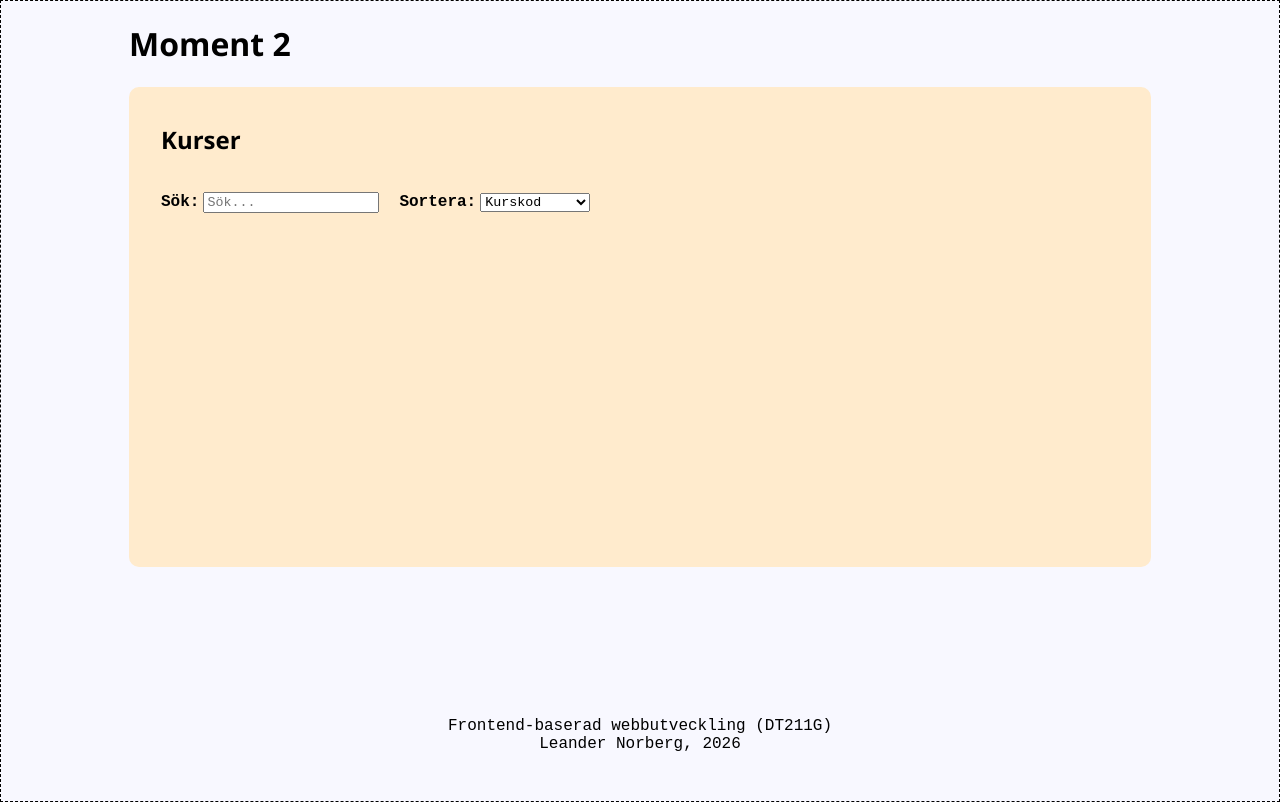
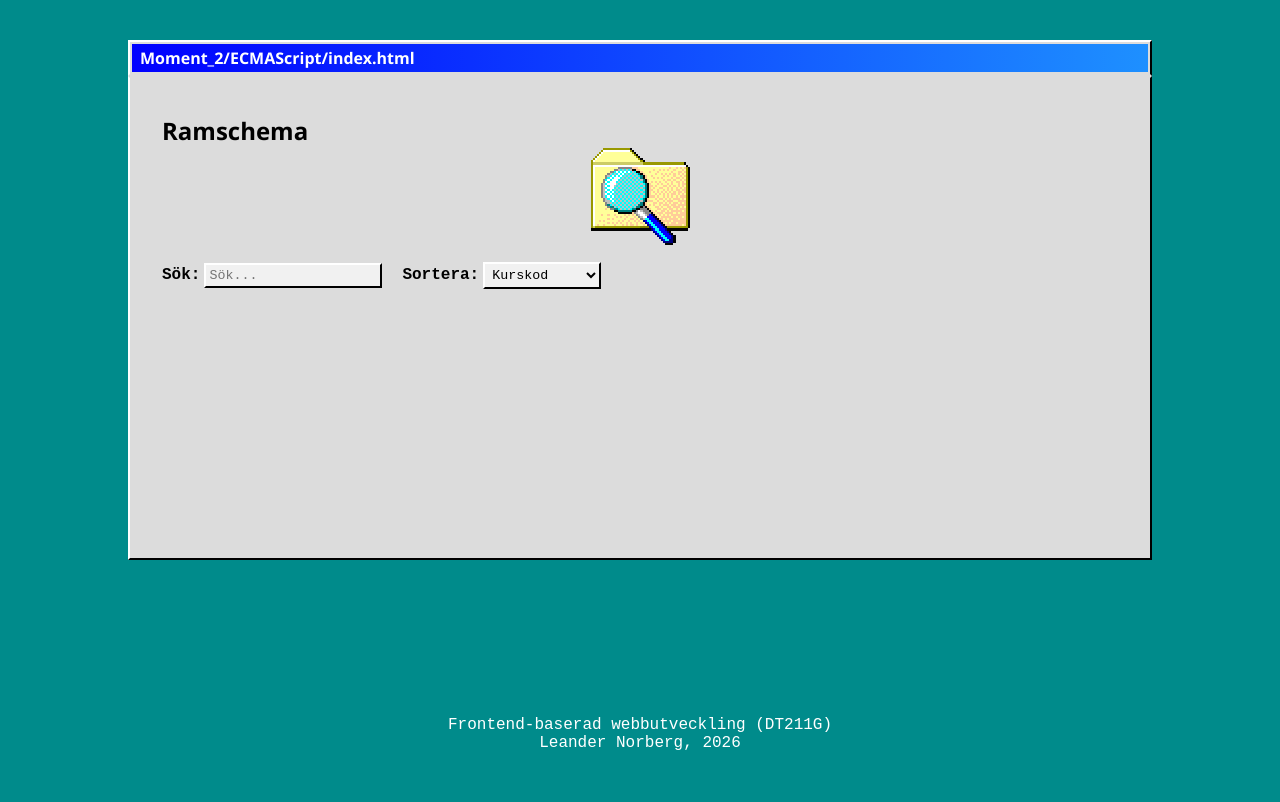
Before and after one commit to Crokuz/DT211G-Moment-2, a website built with Vite: page index.html in a window 1280 px wide. Built offline with nearby package versions, Linux system fonts and the light colour scheme; no server answers.

Commit message:
Aesthetic overhaul, minor edits to structure

```diff
--- a/index.html
+++ b/index.html
@@ -9,11 +9,15 @@
   <body>
     <div class="wrapper">
         <header>
-            <h1>Moment 2</h1>
+            <div id="headerFrame">
+                <h1>Moment_2/ECMAScript/index.html</h1>
+            </div>
         </header>
 
         <main>
-            <h2>Kurser</h2>
+            <h2>Ramschema</h2>
+
+            <img src="public/searchAlt.png" alt="Ikon med förstoringsglas över en mapp">
 
             <section>
                 <label for="search">Sök:</label>
--- a/src/css/style.css
+++ b/src/css/style.css
@@ -1,15 +1,40 @@
 body {
     margin: 0;
     padding: 0;
-    background-color: ghostwhite;
+    background-color: DarkCyan ;
+}
+
+header{
+    border: 2px solid;
+    border-color: white black gainsboro white;
+    background-color: gainsboro;
+    margin-top: 5vh;
 }
 
 h1, h2, h3 {
     font-family: 'Segoe UI', Tahoma, Geneva, Verdana, sans-serif;
 }
 
+h1 {
+    font-size: medium;
+    color: white;
+    margin: 0;
+}
+
+h2 {
+    margin-bottom: 0;
+}
+
 p, td, th, input, select {
     font-family: 'Courier New', Courier, monospace;
+}
+
+input, select {
+    border-radius: 0;
+    border: 2px solid;
+    border-color: white black black white;
+    background-color: rgb(241, 241, 241);
+    padding: 3px;
 }
 
 th {
@@ -18,6 +43,10 @@ th {
 
 td {
     padding: 0.3em 2em 0.3em 0;
+}
+
+th:last-of-type, td:last-of-type {
+    padding-right: 0;
 }
 
 tr {
@@ -34,7 +63,7 @@ thead tr {
 }
 
 tbody tr:nth-of-type(odd) {
-    background-color: rgb(240, 220, 192);
+    background-color: rgb(210, 210, 210) ;
 }
 
 label {
@@ -56,15 +85,26 @@ section {
     flex-direction: column;
     min-height: 100vh;
     margin: 0 auto;
-    padding: 0 20vw;
-    border: 1px dashed black;
+    padding: 0 30vw;
+}
+
+#headerFrame {
+    background-image: linear-gradient(to right, blue , dodgerBlue);
+    padding: 0.2em 0.5em;
+    border: 2px solid gainsboro;
 }
 
 main {
-    background-color: blanchedalmond;
-    border-radius: 10px;
+    background-color: gainsboro;
+    border: 2px solid;
+    border-color: gainsboro black black white;
     padding: 1em 2em 4em 2em;
     min-height: 50vh;
+}
+
+main img {
+    display: block;
+    margin: 0 auto;
 }
 
 footer {
@@ -74,6 +114,7 @@ footer {
 
 footer p {
     text-align: center;
+    color: white;
 }
 
 @media (max-width: 1440px) {
@@ -84,6 +125,10 @@ footer p {
 
 @media (max-width: 900px) {
     .wrapper {
-        padding: 0 3vw;
+        padding: 0 10px;
+    }
+
+    header {
+        margin-top: 10px;
     }
 }
```
Also changed, not shown: public/search.png (added), public/searchAlt.png (added).
